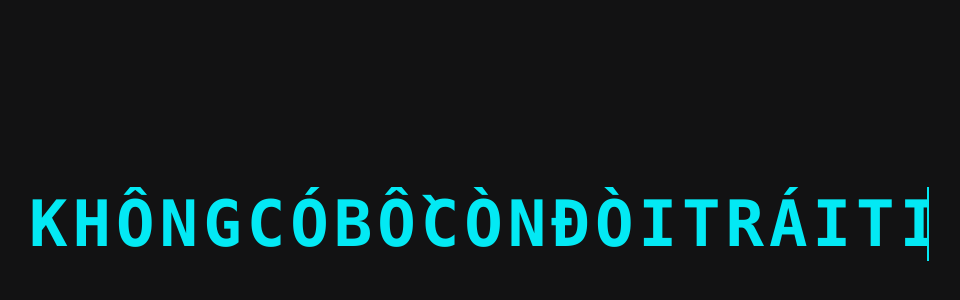
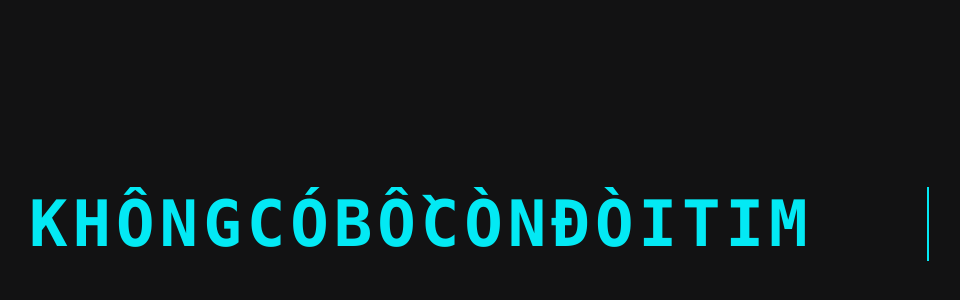
Before and after one commit to Mouguyn/frombaobaowithlove, a plain HTML site: page index.html in a window 1280 px wide. Shown: the part 176-476 px from the top of the page, without its empty margins (161-1121 px from the left). Drawn offline with Linux system fonts and the light colour scheme.

Commit message:
Update index.html

```diff
--- a/index.html
+++ b/index.html
@@ -6,7 +6,7 @@
     </head>
     <body>
         <div class="loader">
-                <h2>KhôngCóBồCònĐòiTráiTim</h2>
+                <h2>KhôngCóBồCònĐòiTim</h2>
         </div>
     </body>
 </html>
```
